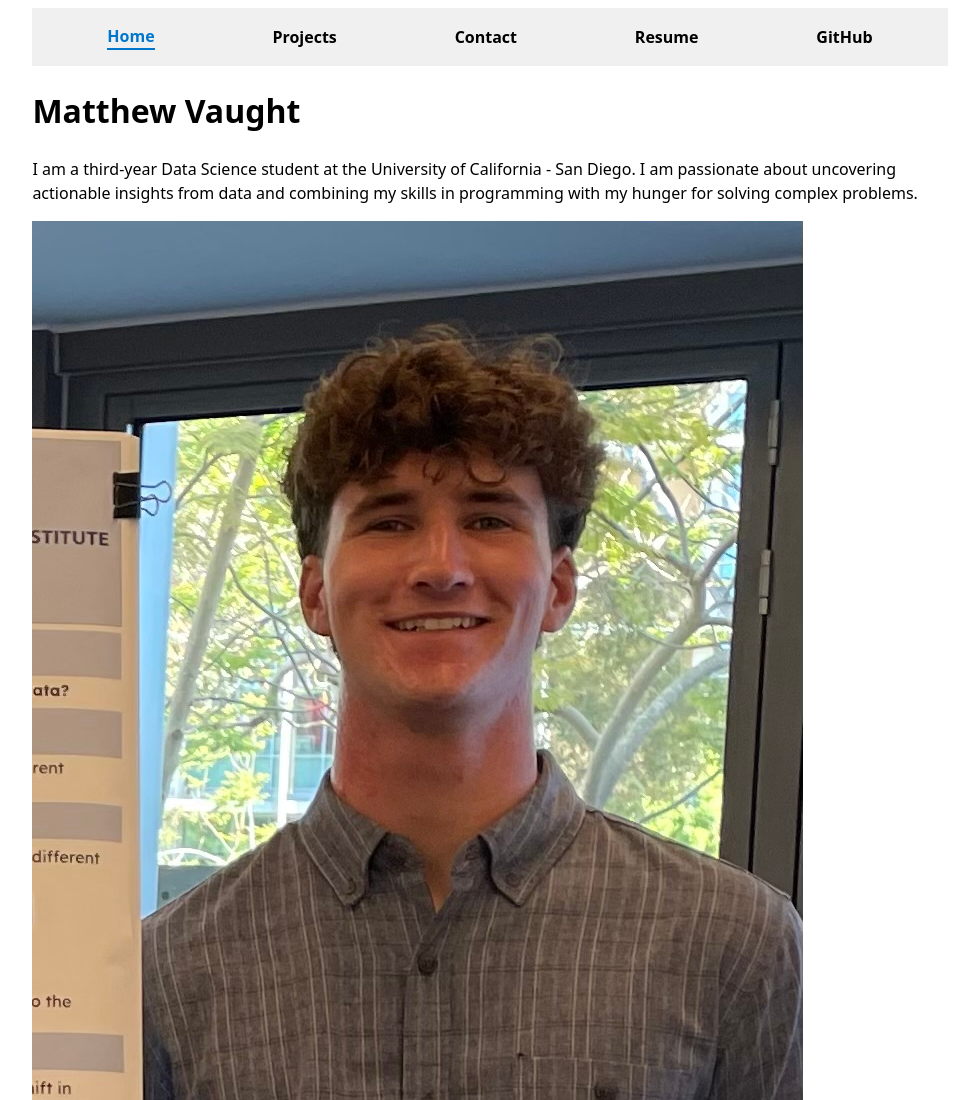
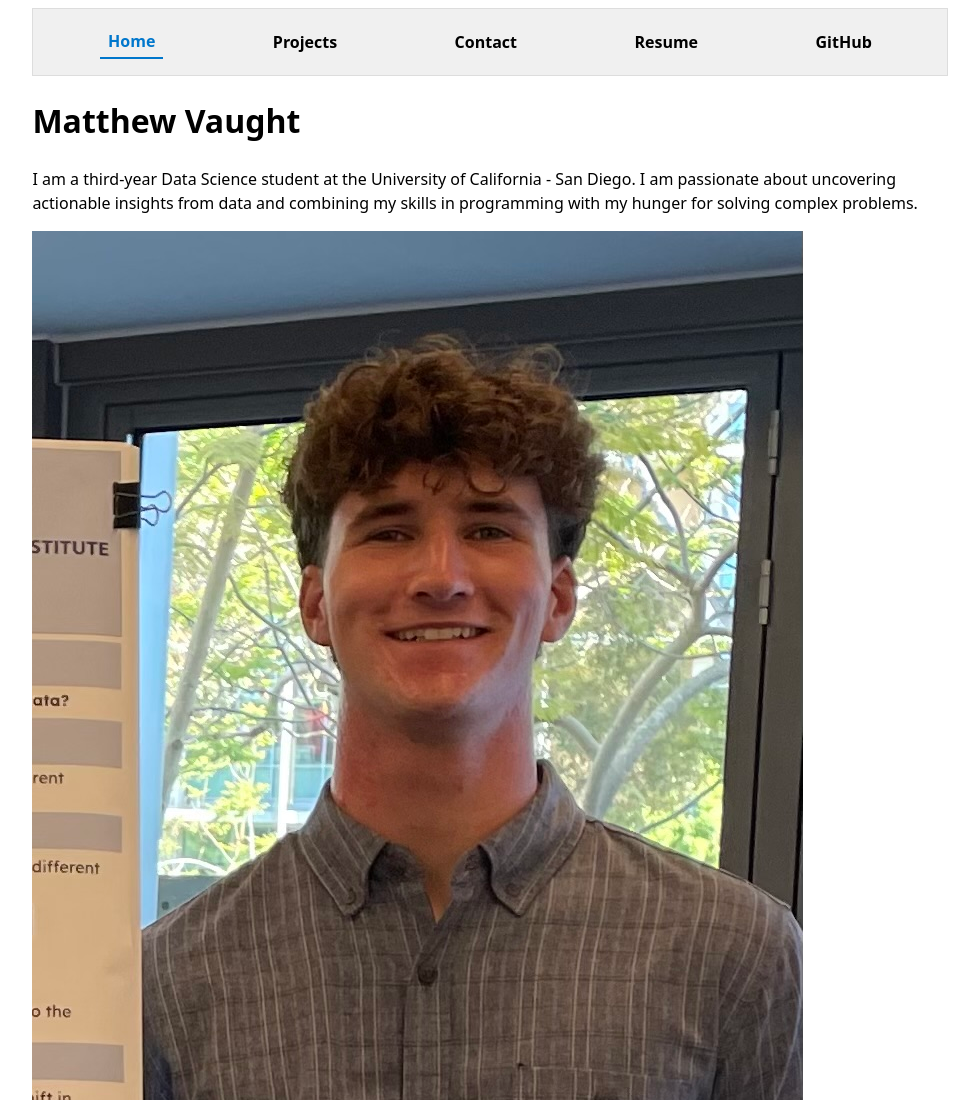
Before and after one commit to matthew-vaught/portfolio, a plain HTML site: page index.html in a window 1280 px wide. Shown: the top 1100 px of the page, without its empty margins (150-1129 px from the left). Drawn offline with Linux system fonts and the light colour scheme.

Commit message:
Update style.css

```diff
--- a/style.css
+++ b/style.css
@@ -7,25 +7,24 @@ body {
   margin-inline: max(1em, (100% - 100ch) / 2);
 }
 
+/* make sure we’re styling the nav that’s on this page */
 nav {
-  display: flex;               /* activates Flexbox layout */
-  justify-content: space-around;  /* evenly spreads links across the bar */
-  align-items: center;          /* centers them vertically */
-  background-color: #f0f0f0;    /* optional: gives a bar background */
-  padding: 1em;                 /* adds some space around the links */
+  display: flex;
+  justify-content: space-around;
+  align-items: center;
+  background-color: #f0f0f0;
+  padding: 1em;
+  border: 1px solid #ddd;   /* temp: visual proof it applied */
 }
 
-nav a {
-  text-decoration: none;        /* removes underlines */
-  color: black;                 /* link color */
+/* target only direct children anchors */
+nav > a {
+  display: block;           /* ensures consistent box behavior as flex items */
+  text-decoration: none;
+  color: black;
   font-weight: bold;
+  padding: 0.25rem 0.5rem;
 }
 
-nav a:hover {
-  color: #0077cc;               /* changes color when hovered */
-}
-
-nav a.current {
-  color: #0077cc;
-  border-bottom: 2px solid #0077cc;
-}
+nav > a:hover { color: #0077cc; }
+nav > a.current { color: #0077cc; border-bottom: 2px solid #0077cc; }
```
